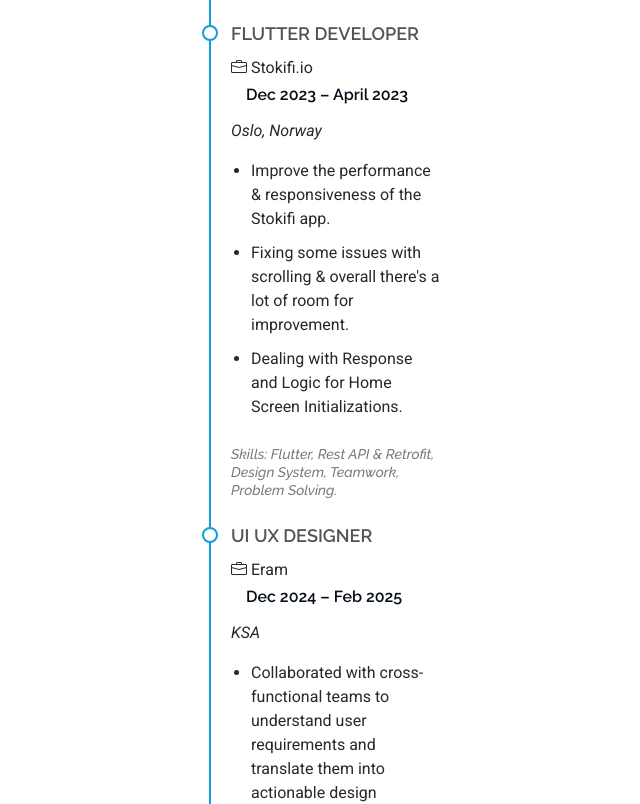
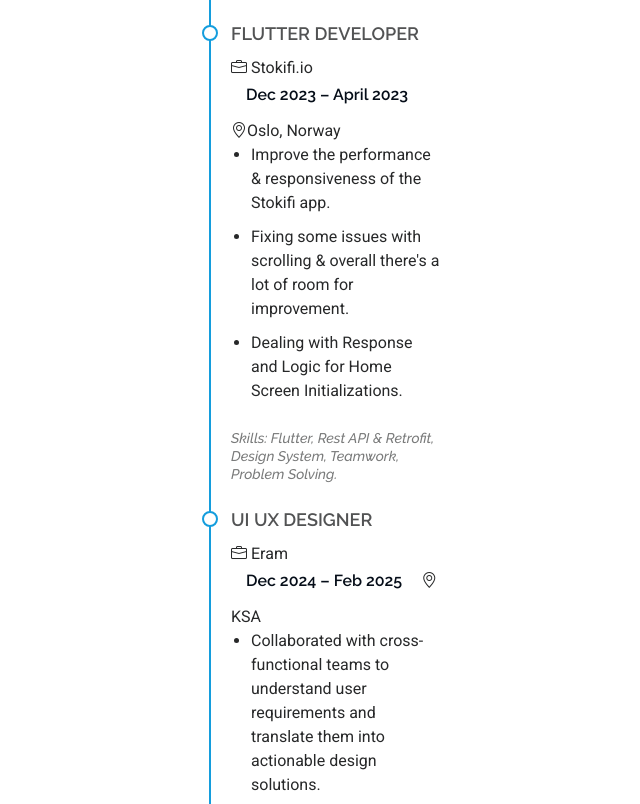
Before and after one commit to KarimSlama/karimslama.github.io, a plain HTML site: page index.html in a window 1280 px wide. Shown: the part 3540-4344 px from the top of the page, without its empty margins (103-743 px from the left). Drawn offline with Linux system fonts and the light colour scheme.

Commit message:
fix some problem

```diff
--- a/index.html
+++ b/index.html
@@ -299,7 +299,7 @@
                 <i class="bi bi-briefcase navicon"></i> Stokifi.io</a>
                 <h5></h5>
                 <h5>Dec 2023 – April 2023</h5>
-                <p><em>Oslo, Norway</em></p>
+                <i class="bi bi-geo-alt"></i>Oslo, Norway</a>
                 <ul>
                   <li>Improve the performance & responsiveness of the Stokifi app.</li>
                   <li>Fixing some issues with scrolling & overall there's a lot of room for improvement.</li>
@@ -313,7 +313,7 @@
                 <i class="bi bi-briefcase navicon"></i> Eram</a>
                 <h5></h5>
                 <h5>Dec 2024 – Feb 2025</h5>
-                <p><em>KSA</em></p>
+                <i class="bi bi-geo-alt"></i>KSA</a>
                 <ul>
                   <li>Collaborated with cross-functional teams to understand user requirements and translate them into
                     actionable design solutions.</li>
```
